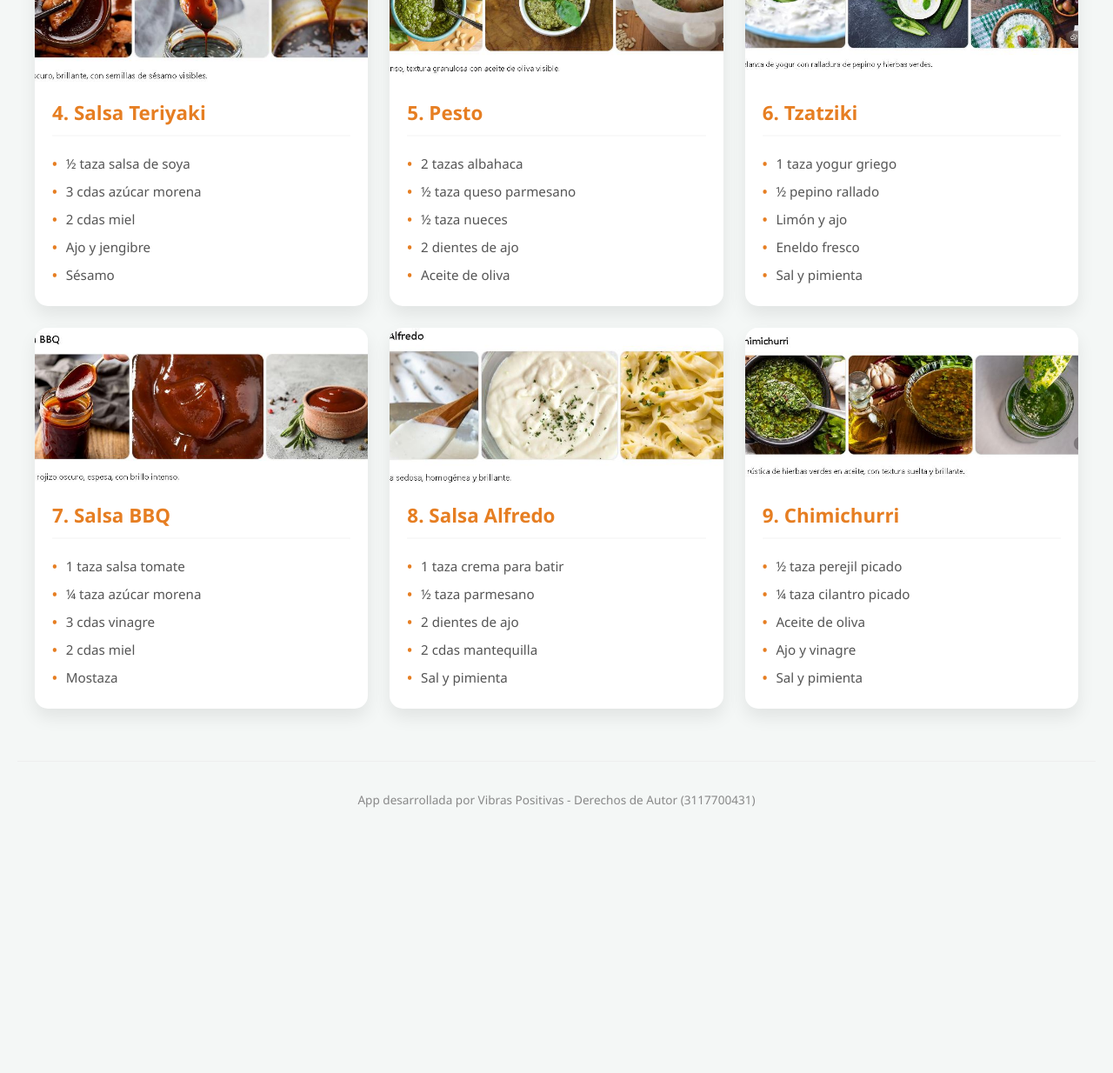
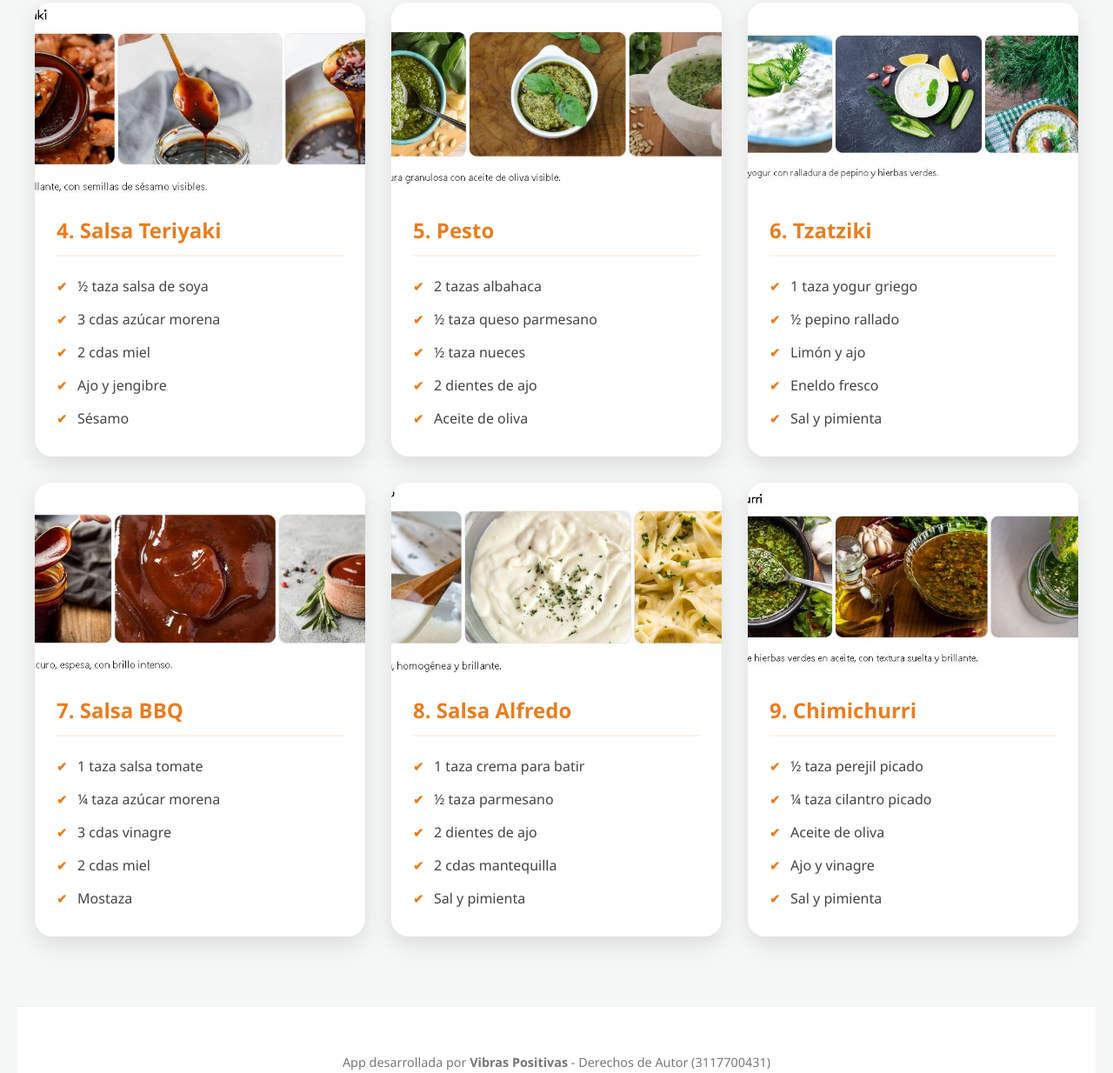
Before and after one commit to haroldco45/salsasclasicascaseras, a plain HTML site: page index.html in a window 1280 px wide. Shown: the part 878-2112 px from the top of the page at 87% size. Before the commit the page ends 1860 px from the top, so only its background shows below. Drawn offline with Linux system fonts and the light colour scheme.

Commit message:
Update index.html

```diff
--- a/index.html
+++ b/index.html
@@ -46,37 +46,51 @@
 
         .grid-salsas {
             display: grid;
-            grid-template-columns: repeat(auto-fit, minmax(300px, 1fr));
-            gap: 25px;
+            grid-template-columns: repeat(auto-fit, minmax(320px, 1fr));
+            gap: 30px;
             max-width: 1200px;
             margin: 0 auto;
         }
 
         .card {
             background: var(--card-bg);
-            border-radius: 15px;
+            border-radius: 20px;
             overflow: hidden;
-            box-shadow: 0 10px 20px rgba(0,0,0,0.08);
-            transition: transform 0.3s ease;
+            box-shadow: 0 10px 25px rgba(0,0,0,0.1);
+            transition: all 0.3s ease;
+            display: flex;
+            flex-direction: column;
         }
 
-        .card:hover { transform: translateY(-10px); }
+        .card:hover { transform: translateY(-10px); box-shadow: 0 15px 35px rgba(0,0,0,0.15); }
+
+        /* --- AJUSTE PROFESIONAL DE FOTOS --- */
+        .img-wrapper {
+            width: 100%;
+            /* Forzamos una altura más generosa para que no se vea como una tira */
+            height: 220px;
+            overflow: hidden;
+            background-color: #fff;
+        }
 
         .card-img {
             width: 100%;
-            height: 180px;
+            height: 100%;
+            /* 'cover' para que llene el espacio, pero con la altura de 220px ya no se verá cortada feo */
             object-fit: cover;
-            display: block;
+            transition: transform 0.6s ease;
         }
 
-        .card-content { padding: 20px; }
+        .card:hover .card-img { transform: scale(1.08); }
+
+        .card-content { padding: 25px; flex-grow: 1; }
 
         .card h3 {
             color: var(--accent);
             margin: 0 0 15px 0;
-            font-size: 1.4rem;
-            border-bottom: 2px solid #f9f9f9;
-            padding-bottom: 10px;
+            font-size: 1.5rem;
+            border-bottom: 2px solid #fdf2e9;
+            padding-bottom: 12px;
         }
 
         .card ul {
@@ -86,27 +100,29 @@
         }
 
         .card li {
-            padding: 6px 0;
-            font-size: 0.95rem;
-            color: #555;
+            padding: 8px 0;
+            font-size: 1rem;
+            color: #444;
             display: flex;
             align-items: center;
         }
 
         .card li::before {
-            content: "•";
+            content: "✔";
             color: var(--accent);
             font-weight: bold;
-            margin-right: 10px;
+            margin-right: 12px;
+            font-size: 0.9rem;
         }
 
         footer {
             text-align: center;
-            margin-top: 60px;
-            padding: 20px;
-            font-size: 0.85rem;
-            color: #888;
+            margin-top: 80px;
+            padding: 40px;
+            font-size: 0.9rem;
+            color: #777;
             border-top: 1px solid #eee;
+            background: white;
         }
     </style>
 </head>
@@ -123,14 +139,13 @@
 </div>
 
 <main class="grid-salsas" id="salsasList">
-    </main>
+</main>
 
 <footer>
-    <p>App desarrollada por Vibras Positivas - Derechos de Autor (3117700431)</p>
+    <p>App desarrollada por <strong>Vibras Positivas</strong> - Derechos de Autor (3117700431)</p>
 </footer>
 
 <script>
-    // Se asume que las imágenes están en la misma carpeta que el index.html
     const salsas = [
         { id: 1, nombre: "Aioli de Ajo", img: "aiolideajo.JPG", ing: ["½ taza mayonesa", "2 dientes de ajo picados", "1 cda jugo de limón", "Sal y pimienta"] },
         { id: 2, nombre: "Mostaza y Miel", img: "mostazaymiel.JPG", ing: ["½ taza mayonesa", "2 cdas mostaza Dijon", "2 cdas miel", "1 cda vinagre", "Sal al gusto"] },
@@ -147,7 +162,9 @@
         const container = document.getElementById('salsasList');
         container.innerHTML = data.map(s => `
             <div class="card">
-                <img src="${s.img}" alt="${s.nombre}" class="card-img" onerror="this.src='https://via.placeholder.com/300x180?text=Salsa+Mauricio'">
+                <div class="img-wrapper">
+                    <img src="${s.img}" alt="${s.nombre}" class="card-img" onerror="this.src='https://via.placeholder.com/400x250?text=Cargando+Salsa...'">
+                </div>
                 <div class="card-content">
                     <h3>${s.id}. ${s.nombre}</h3>
                     <ul>
```
